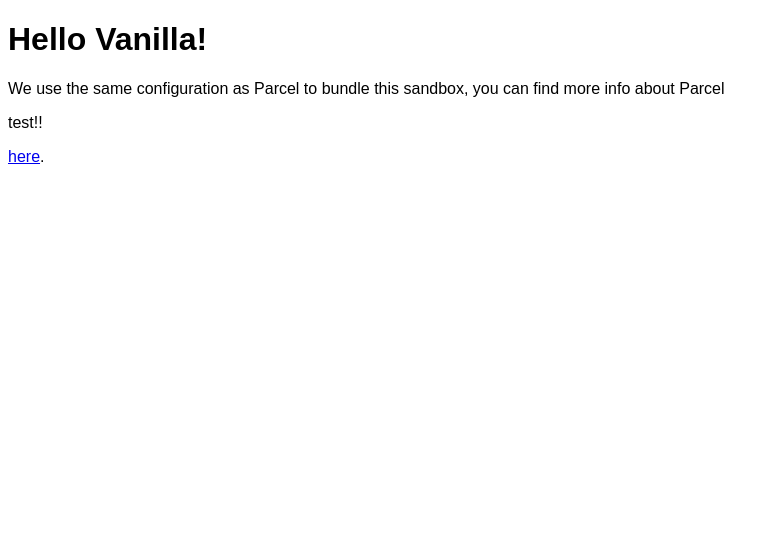
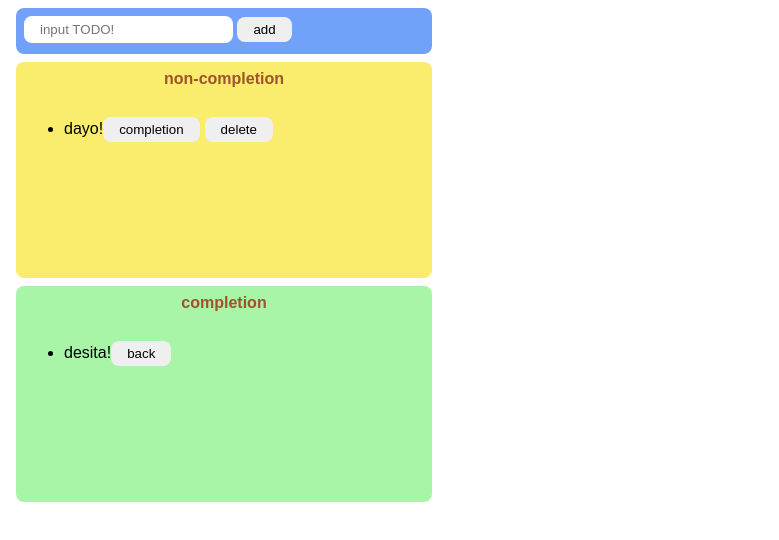
Before and after one commit to manmaruSeal/javascript_to_do_list, a website built with Parcel: page index.html in a window 1280 px wide. Shown: the whole page, without its empty margins (0-779 px from the left). Built offline with nearby package versions, Linux system fonts and the light colour scheme.

Commit message:
TODOのHTML,CSS

```diff
--- a/index.html
+++ b/index.html
@@ -1,16 +1,39 @@
 <!DOCTYPE html>
 <html>
+  <head>
+    <title>TODO_JS</title>
+    <meta charset="UTF-8" />
+  </head>
 
-<head>
-	<title>Parcel Sandbox</title>
-	<meta charset="UTF-8" />
-</head>
+  <body>
+    <div class="input-area">
+      <input placeholder="input TODO!" 　 />
+      <button>add</button>
+    </div>
+    <div class="non-completion-area">
+      <p class="title">non-completion</p>
+      <ul>
+        <li>
+          <div class="list-row">
+            <p>dayo!</p>
+            <button>completion</button>
+            <button>delete</button>
+          </div>
+        </li>
+      </ul>
+    </div>
+    <div class="completion-area">
+      <p class="title">completion</p>
+      <ul>
+        <li>
+          <div class="list-row">
+            <p>desita!</p>
+            <button>back</button>
+          </div>
+        </li>
+      </ul>
+    </div>
 
-<body>
-	<div id="app"></div>
-
-	<script src="src/index.js">
-	</script>
-</body>
-
+    <script src="src/index.js"></script>
+  </body>
 </html>
--- a/src/index.js
+++ b/src/index.js
@@ -1,11 +1 @@
 import "./styles.css";
-
-document.getElementById("app").innerHTML = `
-<h1>Hello Vanilla!</h1>
-<div>
-  We use the same configuration as Parcel to bundle this sandbox, you can find more
-  info about Parcel
-  <p>test!!</p>
-  <a href="https://parceljs.org" target="_blank" rel="noopener noreferrer">here</a>.
-</div>
-`;
--- a/src/styles.css
+++ b/src/styles.css
@@ -1,3 +1,75 @@
 body {
   font-family: sans-serif;
 }
+
+input {
+  /* 角をまるく！ */
+  border-radius: 8px;
+  /* 枠線消す！ */
+  border: none;
+  /*内側余白 (上下、左右) */
+  padding: 6px 16px;
+  /* 入力と枠が太くなるのをやめる */
+  outline: none;
+}
+
+button {
+  border-radius: 8px;
+  border: none;
+  /*内側余白 (上下、左右) */
+  padding: 5px 16px;
+  margin-right: 5px;
+}
+
+/* ボタンにカーソルを当てたら… */
+button:hover {
+  background-color: rgb(230, 137, 168);
+  color: seashell;
+  /* カーソルの表示を変える */
+  cursor: pointer;
+}
+s p {
+  margin-right: 8px;
+}
+
+.input-area {
+  background-color: rgb(114, 161, 250);
+  width: 400px;
+  height: 30px;
+  /* inner blank */
+  padding: 8px;
+  /* outer blank */
+  margin: 8px;
+  border-radius: 8px;
+}
+
+.non-completion-area {
+  background-color: rgb(250, 236, 109);
+  width: 400px;
+  min-height: 200px;
+  padding: 8px;
+  margin: 8px;
+  border-radius: 8px;
+}
+.completion-area {
+  background-color: rgb(168, 245, 168);
+  width: 400px;
+  min-height: 200px;
+  padding: 8px;
+  margin: 8px;
+  border-radius: 8px;
+}
+
+.title {
+  text-align: center;
+  margin-top: 0;
+  font-weight: bold;
+  color: sienna;
+}
+
+.list-row {
+  /* 1行に並べる */
+  display: flex;
+  align-items: center;
+  padding-bottom: 4px;
+}
```
